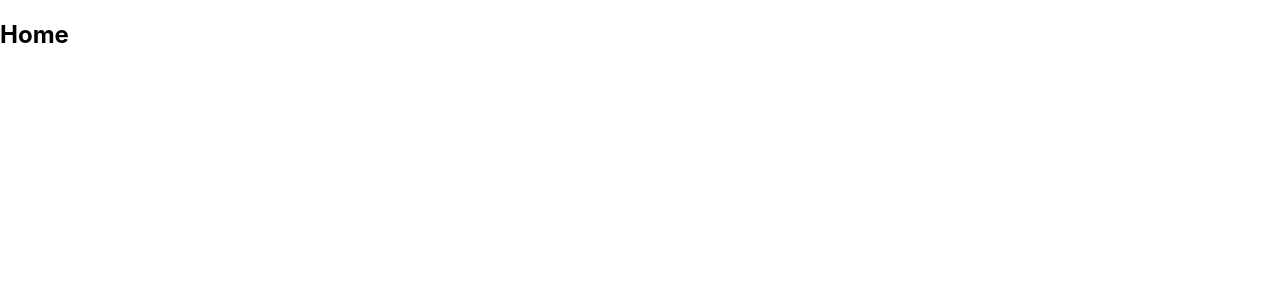
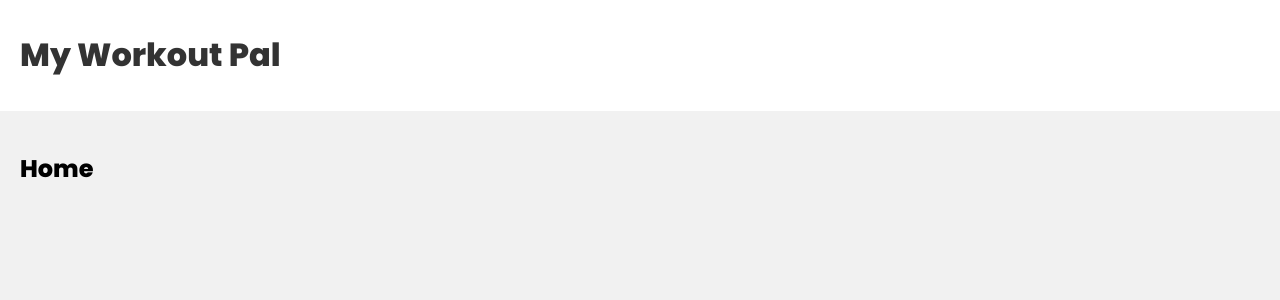
Before and after one commit to Shadi-Isshac/myWorkoutPal, a React (Create React App) app in the folder frontend/: page / in a window 1280 px wide. Shown: the top 300 px of the page. Built offline with nearby package versions, Linux system fonts and the light colour scheme.

Commit message:
navbar w CSS

```diff
--- a/frontend/src/App.js
+++ b/frontend/src/App.js
@@ -1,10 +1,12 @@
 import { BrowserRouter, Routes, Route} from 'react-router-dom'
 import Home from './pages/Home';
+import Navbar from './components/Navbar';
 
 function App() {
   return (
     <div className="App">
      <BrowserRouter>
+     <Navbar />
       <div className="pages">
         <Routes>
           <Route  path ="/"
--- /dev/null
+++ b/frontend/src/components/Navbar.js
@@ -0,0 +1,15 @@
+import { Link } from "react-router-dom"
+
+const Navbar = () => {
+  return (
+    <header>
+        <div className="container">
+        <Link to="/">
+            <h1>My Workout Pal</h1>
+        </Link>
+        </div>
+    </header>
+  )
+}
+
+export default Navbar
--- a/frontend/src/index.css
+++ b/frontend/src/index.css
@@ -1,13 +1,32 @@
+@import url('https://fonts.googleapis.com/css2?family=Poppins:wght@300;400;500;600;800&family=VT323&display=swap');
+
+
+:root {
+  --primary: #383fbd;
+  --error: #e7195a;
+}
 body {
+  background: #f1f1f1;
   margin: 0;
-  font-family: -apple-system, BlinkMacSystemFont, 'Segoe UI', 'Roboto', 'Oxygen',
-    'Ubuntu', 'Cantarell', 'Fira Sans', 'Droid Sans', 'Helvetica Neue',
-    sans-serif;
-  -webkit-font-smoothing: antialiased;
-  -moz-osx-font-smoothing: grayscale;
+  font-family: "Poppins";
 }
-
-code {
-  font-family: source-code-pro, Menlo, Monaco, Consolas, 'Courier New',
-    monospace;
+header {
+  background: #fff;
 }
+header .container {
+  max-width: 1400px;
+  margin: 0 auto;
+  padding: 10px 20px;
+  display: flex;
+  align-items: center;
+  justify-content: space-between;
+}
+header a {
+  color: #333;
+  text-decoration: none;
+}
+.pages{
+  max-width: 1400px;
+  padding: 20px;
+  margin: 0 auto;
+}
```
